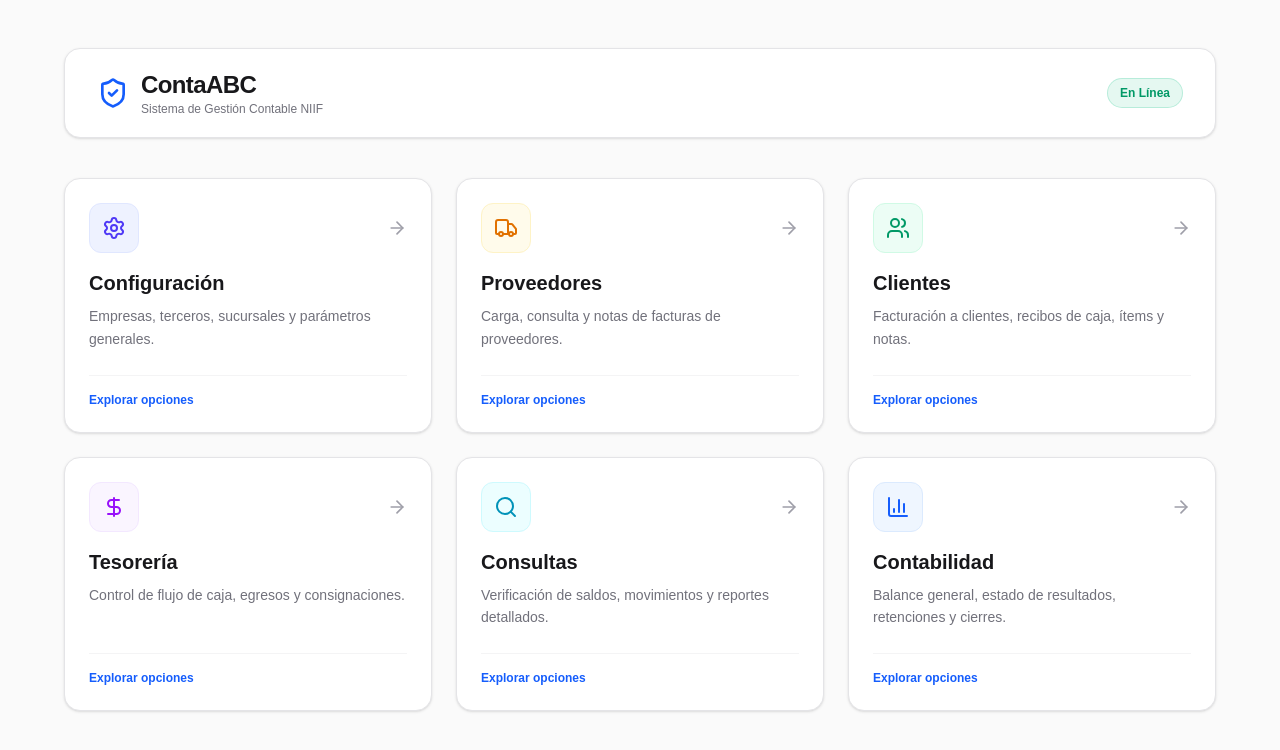
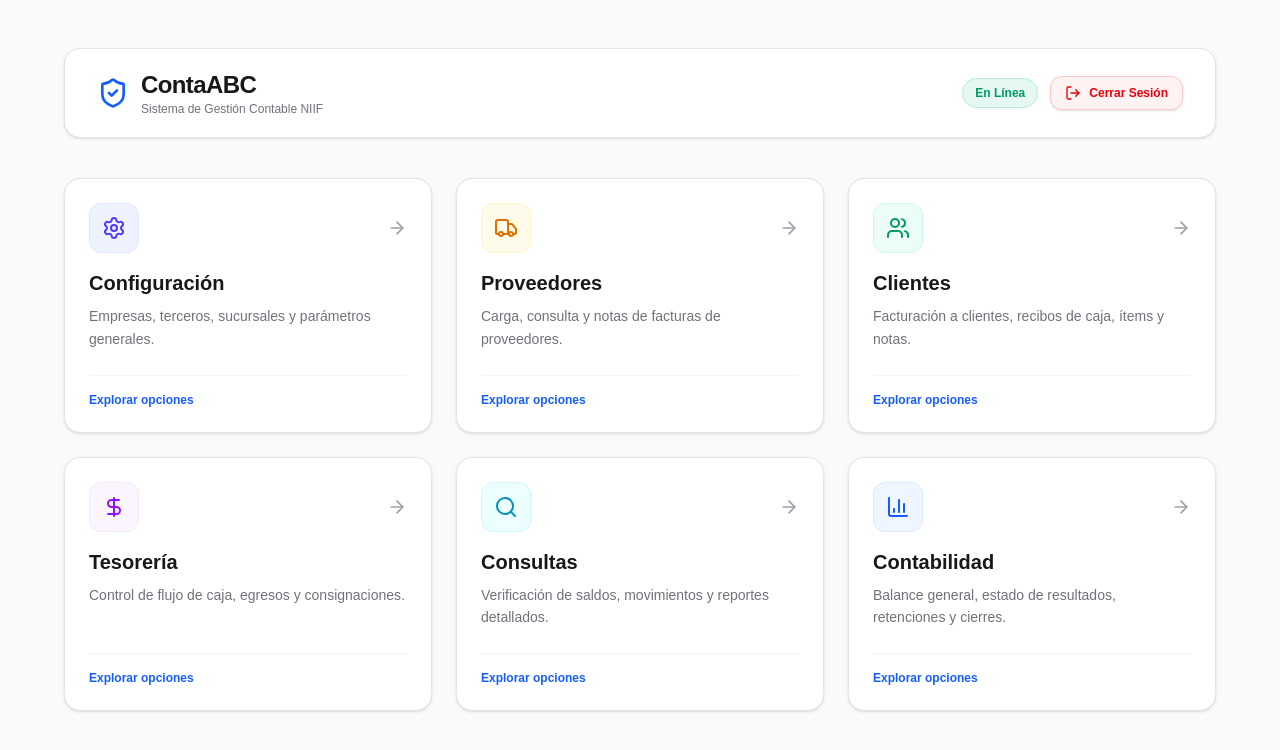
Before and after one commit to ContaABC/APPCONTAABC, a Next.js app: page / in a window 1280 px wide. Shown: the top 750 px of the page. Built offline with nearby package versions, Linux system fonts and the light colour scheme.

Commit message:
Anadir enlaces rapidos entre configuracion, usuarios y asignaciones

```diff
--- a/app/page.tsx
+++ b/app/page.tsx
@@ -1,4 +1,8 @@
+"use client";
+
 import Link from "next/link";
+import { useRouter } from "next/navigation";
+import { createClient } from "@supabase/supabase-js";
 import {
   Settings,
   Users,
@@ -7,10 +11,24 @@ import {
   BarChart3,
   Search,
   ShieldCheck,
-  ArrowRight
+  ArrowRight,
+  LogOut
 } from "lucide-react";
 
 export default function Home() {
+  const router = useRouter();
+
+  const handleLogout = async () => {
+    const supabaseUrl = process.env.NEXT_PUBLIC_SUPABASE_URL;
+    const supabaseAnonKey = process.env.NEXT_PUBLIC_SUPABASE_ANON_KEY;
+    if (supabaseUrl && supabaseAnonKey) {
+      const supabase = createClient(supabaseUrl, supabaseAnonKey);
+      await supabase.auth.signOut();
+      router.push("/login");
+      router.refresh();
+    }
+  };
+
   const grupos = [
     {
       nombre: "Configuración",
@@ -60,7 +78,7 @@ export default function Home() {
     <main className="min-h-screen bg-zinc-50 dark:bg-zinc-950 text-zinc-900 dark:text-zinc-100 p-6 md:p-12">
 
       {/* Encabezado Principal */}
-      <header className="max-w-6xl mx-auto mb-10 bg-white dark:bg-zinc-900 border border-zinc-200 dark:border-zinc-800 px-8 py-5 rounded-2xl shadow-sm flex justify-between items-center">
+      <header className="max-w-6xl mx-auto mb-10 bg-white dark:bg-zinc-900 border border-zinc-200 dark:border-zinc-800 px-8 py-5 rounded-2xl shadow-sm flex flex-col sm:flex-row justify-between items-start sm:items-center gap-4">
         <div className="flex items-center gap-3">
           <ShieldCheck className="w-8 h-8 text-blue-600" />
           <div>
@@ -68,10 +86,19 @@ export default function Home() {
             <p className="text-xs text-zinc-500">Sistema de Gestión Contable NIIF</p>
           </div>
         </div>
-        <span className="text-xs font-bold text-emerald-600 bg-emerald-500/10 px-3 py-1.5 rounded-full border border-emerald-500/20">En Línea</span>
+
+        <div className="flex items-center gap-3">
+          <span className="text-xs font-bold text-emerald-600 bg-emerald-500/10 px-3 py-1.5 rounded-full border border-emerald-500/20">En Línea</span>
+          <button
+            onClick={handleLogout}
+            className="inline-flex items-center gap-2 px-3.5 py-2 text-xs font-semibold text-red-600 bg-red-50 hover:bg-red-100 dark:bg-red-950/50 dark:hover:bg-red-900/50 rounded-xl border border-red-200 dark:border-red-900/50 transition shadow-sm"
+          >
+            <LogOut className="w-4 h-4" /> Cerrar Sesión
+          </button>
+        </div>
       </header>
 
-      {/* Cuadrícula de 6 Grupos (Limita la altura y evita scroll innecesario) */}
+      {/* Cuadrícula de 6 Grupos */}
       <div className="max-w-6xl mx-auto grid grid-cols-1 md:grid-cols-2 lg:grid-cols-3 gap-6">
         {grupos.map((grupo, index) => {
           const IconComponent = grupo.icono;
```
